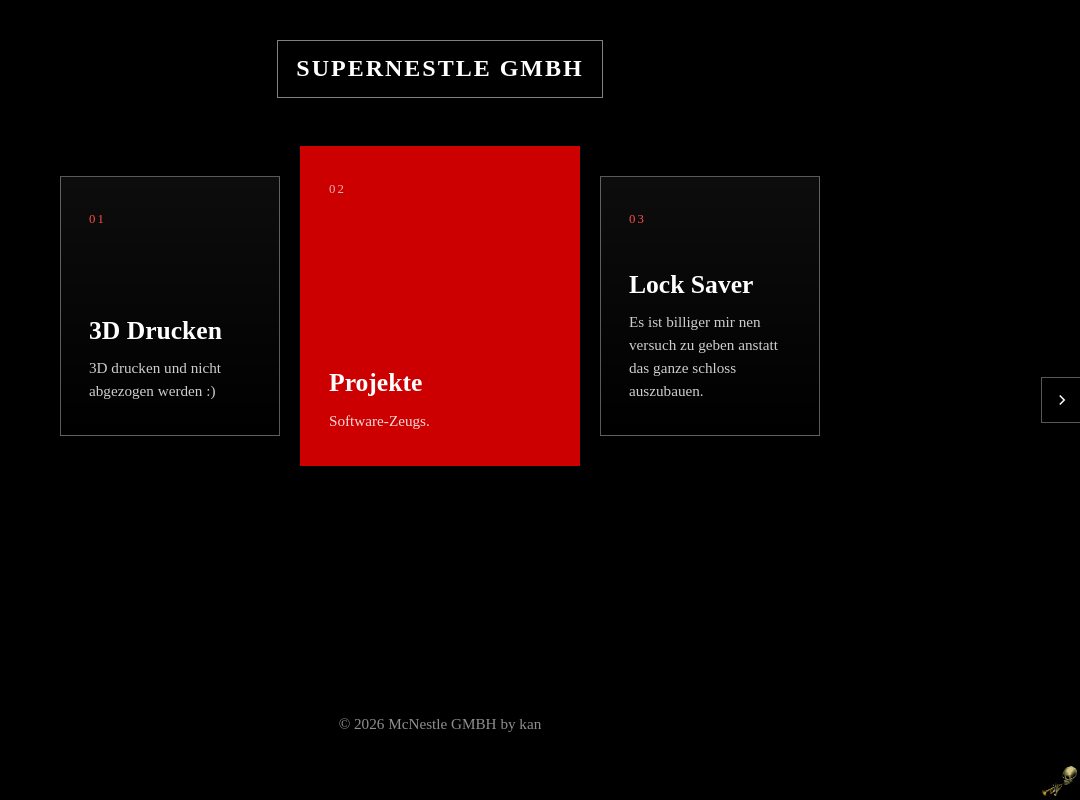
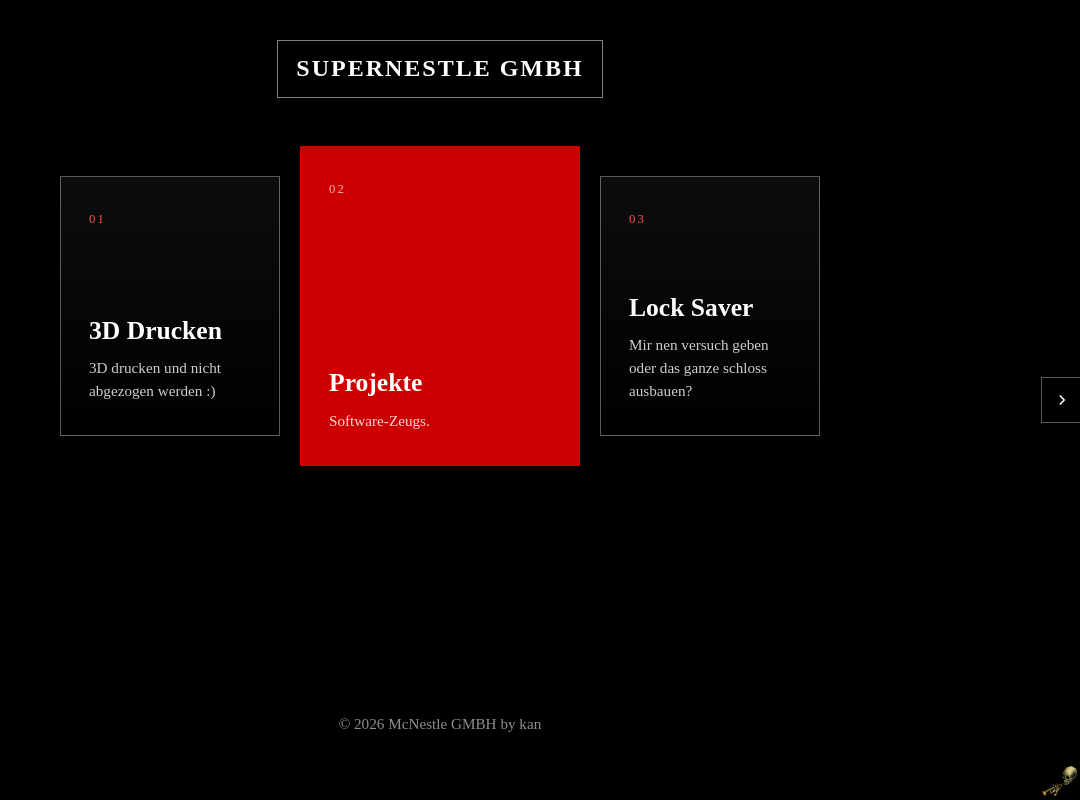
Before and after one commit to w4hkn/GratisGeld, a plain HTML site: page index.html in a window 1280 px wide. Shown: the whole page, without its empty margins (200-1280 px from the left). Drawn offline with Linux system fonts and the light colour scheme.

Commit message:
Update description text for Lock Saver menu item

```diff
--- a/index.html
+++ b/index.html
@@ -26,7 +26,7 @@
       <a class="menu-card" href="lock-assist.html">
         <span class="menu-index">03</span>
         <span class="menu-title">Lock Saver</span>
-        <span class="menu-desc">Es ist billiger mir nen versuch zu geben anstatt das ganze schloss auszubauen.</span>
+        <span class="menu-desc">Mir nen versuch geben oder das ganze schloss ausbauen?</span>
       </a>
     </nav>
   </main>
```
